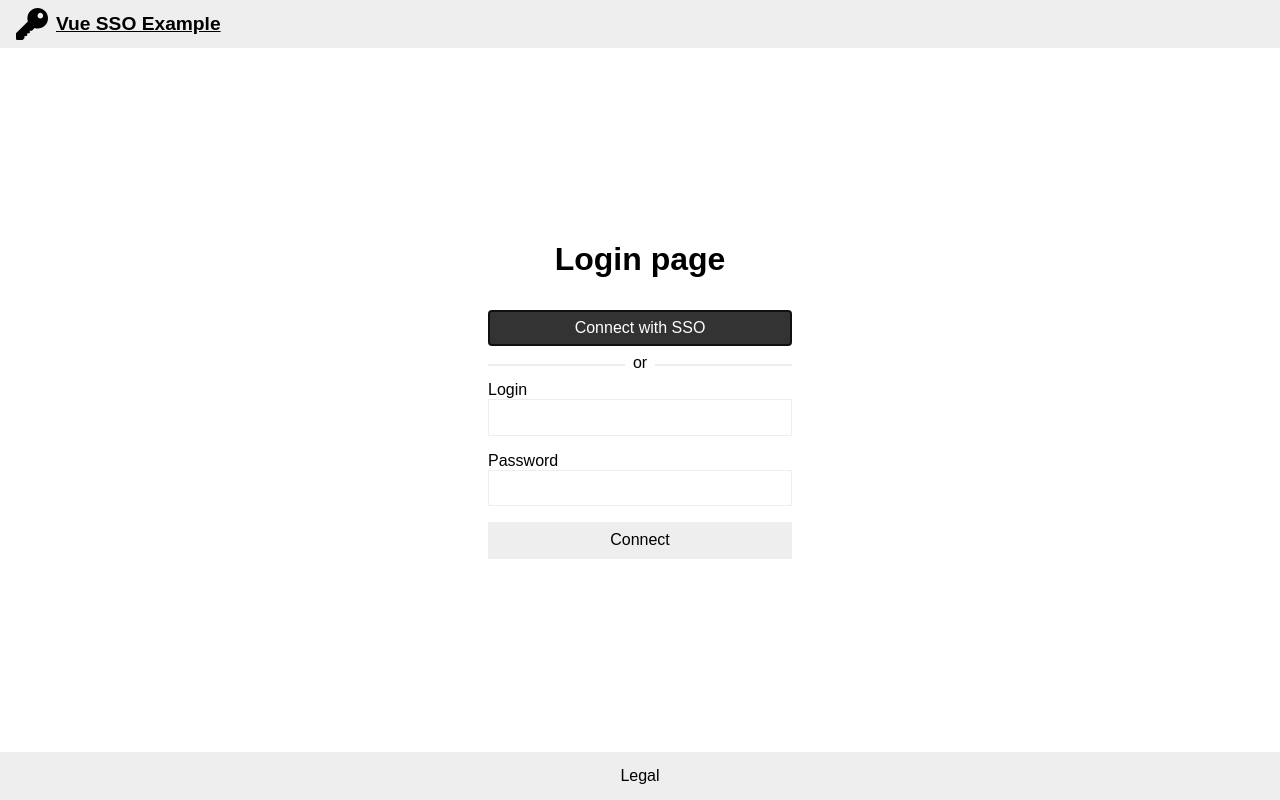
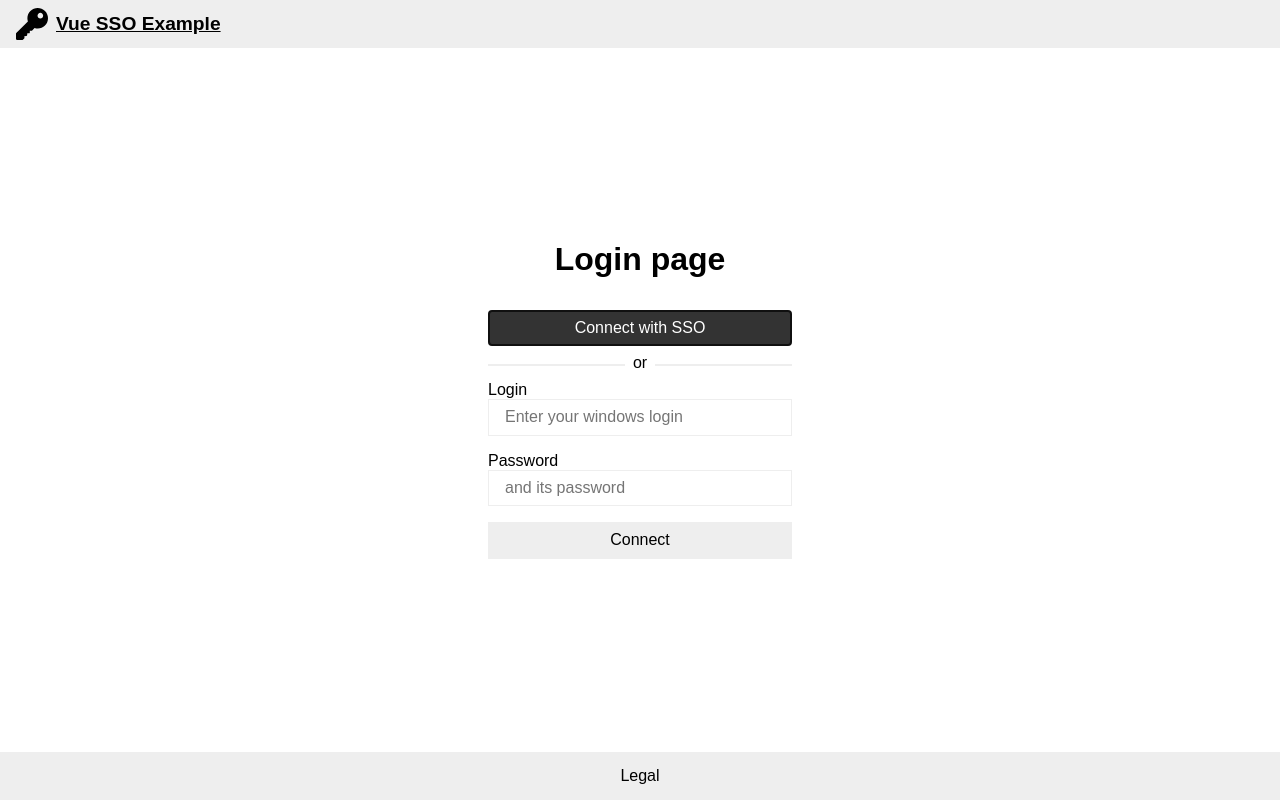
Before and after one commit to jlguenego/vue-sso-example, a Vue app in the folder front/: page /login in a window 1280 px wide. Built offline with nearby package versions, Linux system fonts and the light colour scheme; what vue-resource would draw is missing.

Commit message:
update url

```diff
--- a/front/src/views/Login.vue
+++ b/front/src/views/Login.vue
@@ -8,11 +8,11 @@
     <form>
       <label>
         <div>Login</div>
-        <input type="text" />
+        <input type="text" placeholder="Enter your windows login" />
       </label>
       <label>
         <div>Password</div>
-        <input type="password" />
+        <input type="password" placeholder="and its password" />
       </label>
       <button>Connect</button>
     </form>
@@ -28,12 +28,8 @@ import store from "../store";
 export default class Login extends Vue {
   async connectWithSSO() {
     try {
-      console.log("connect with SSO");
-      const response = await this.$http.get("/protected/connect");
-      console.log("response: ", response);
+      const response = await this.$http.get("/action/connect");
       const json = await response.json();
-      console.log("json: ", json);
-      // send the user to the store
       store.commit("connect", json.user);
       this.$router.push("/");
     } catch (error) {
```
